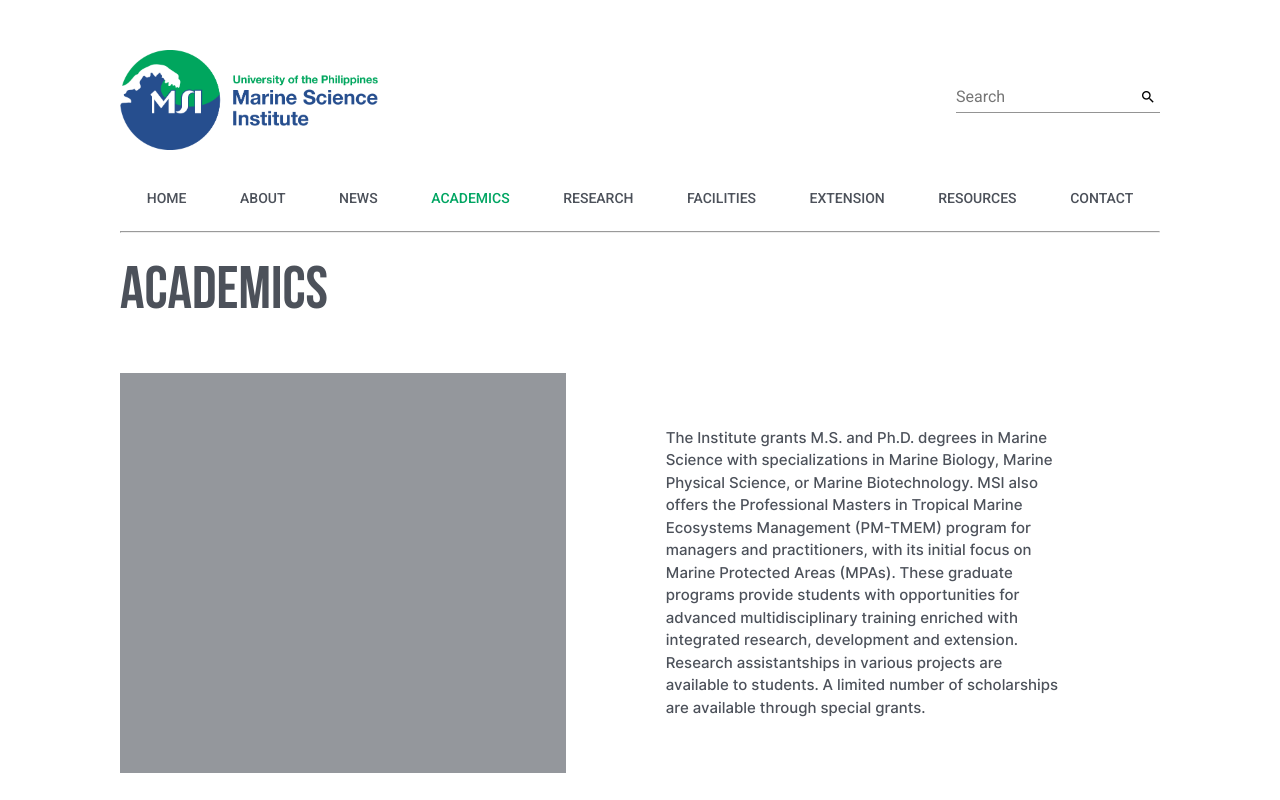
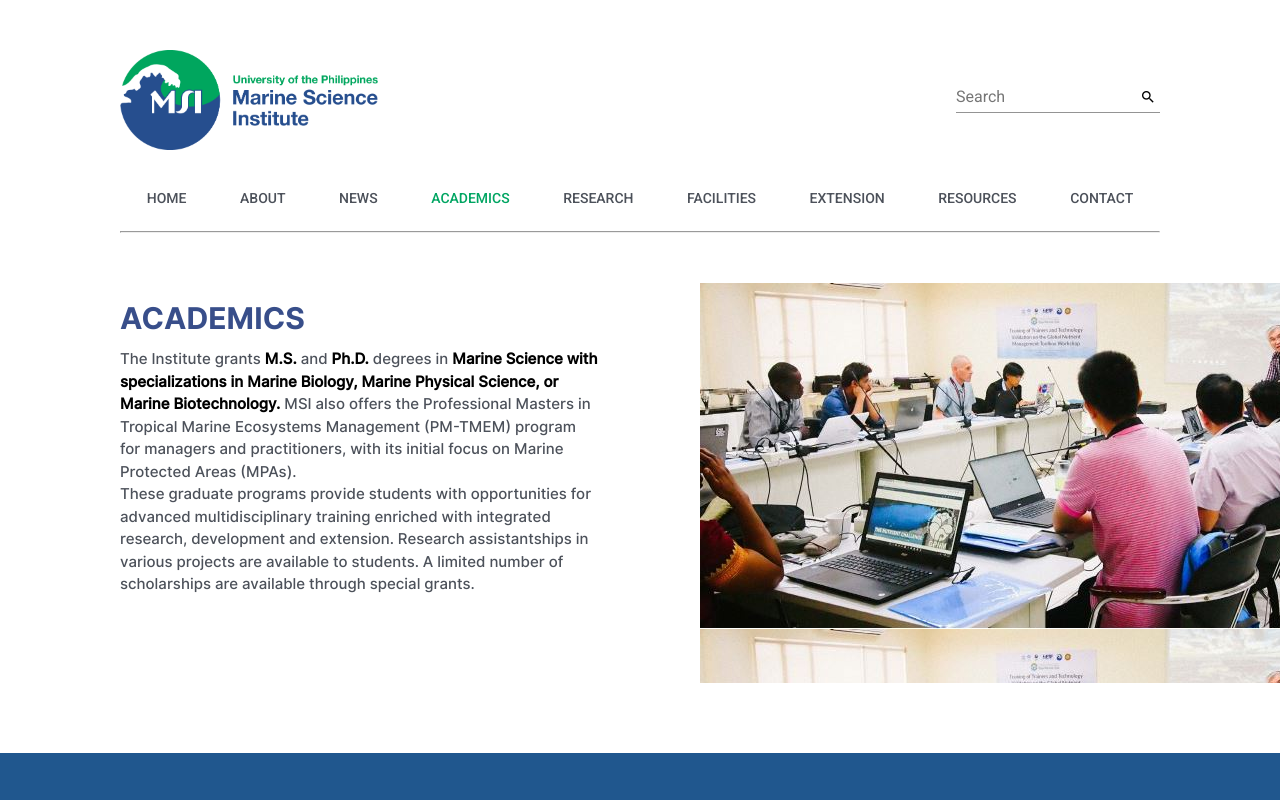
Before and after one commit to loollyy0205/UPMSI-Web, an Angular app: page /About in a window 1280 px wide. Both pictures are taken after a click on the button "ACADEMICS". Shown: the top 800 px of the page. Built offline with nearby package versions, Linux system fonts and the light colour scheme; what angular-responsive-carousel would draw is missing.

Commit message:
updated footer

```diff
--- a/src/app/components/about/about-the-director/about-the-director.component.html
+++ b/src/app/components/about/about-the-director/about-the-director.component.html
@@ -16,7 +16,7 @@
     </div>
   </div>
 
-  <!-- <div class="director-content">
+  <div class="director-content">
     <div class="director-info">
       <div class="education">
         <div>
@@ -217,7 +217,7 @@
 
     </div>
   </div>
-</div> -->
+</div>
 
 </div>
 <div style="margin-top: 50px;">
--- a/src/app/components/education/education.component.css
+++ b/src/app/components/education/education.component.css
@@ -1,13 +1,12 @@
 .container{
   margin-left: 120px;
-  margin-right: 120px;
 }
 
 .container .title{
-  font-size: 60px;
+  font-size: 30px;
   margin-top: 20px;
-  margin-bottom: 30px;
-  color: #4c515a;
+  margin-bottom: 15px;
+  color: #384e8a;
 }
 
 .container .content{
@@ -18,23 +17,21 @@
 }
 
 .content .left-content{
-  background-color: #94979c;
   height: 100%;
-  width: 45%;
+  width: 50%;
+  display: flex;
+  flex-direction: column;
 }
 
 .content .right-content{
+  background-image: url(../../../assets/photos/acad1.JPG);
   height: 100%;
-  width: 60%;
+  width: 50%;
 }
 
-.right-content p{
+.left-content p{
   color: #4c515a;
-  padding: 0 100px;
   font-size: 15px;
   line-height: 1.5;
-  height: 100%;
-  display: flex;
-  flex-direction: column;
-  justify-content: center;
+  padding-right: 100px;
 }
--- a/src/app/components/education/education.component.html
+++ b/src/app/components/education/education.component.html
@@ -1,26 +1,31 @@
 <app-nav></app-nav>
 <div class="container animate__animated animate__fadeIn animate__delay-1s">
-  <p class="bebas title">ACADEMICS</p>
   <div class="content">
     <div class="left-content">
-
-    </div>
-    <div class="right-content">
+      <span class="inter-bold title">ACADEMICS</span>
+      <div>
         <p class="inter-medium">
-        The Institute grants M.S. and Ph.D. degrees in Marine
+          The Institute grants <span style="font-weight: bold; color: black;">M.S.</span> and <span style="font-weight: bold; color: black;">Ph.D.</span> degrees in <span style="font-weight: bold; color: black;">Marine
           Science with specializations in Marine Biology, Marine
-        Physical Science, or Marine Biotechnology. MSI also offers
+          Physical Science, or Marine Biotechnology.</span> MSI also offers
           the Professional Masters in Tropical Marine Ecosystems
           Management (PM-TMEM) program for managers and
           practitioners, with its initial focus on Marine Protected Areas
-        (MPAs). These graduate programs provide students with
+          (MPAs).
+        </p>
+
+        <p class="inter-medium">
+          These graduate programs provide students with
           opportunities for advanced multidisciplinary training enriched
           with integrated research, development and extension.
           Research assistantships in various projects are available to
           students. A limited number of scholarships are available
           through special grants.
+        </p>
+      </div>
+    </div>
+    <div class="right-content">
 
-      </p>
     </div>
   </div>
 </div>
```
Also changed, not shown: src/assets/photos/acad1.JPG (added), src/assets/photos/acad2.JPG (added). Lines whose indentation alone changed are shown as unchanged.
